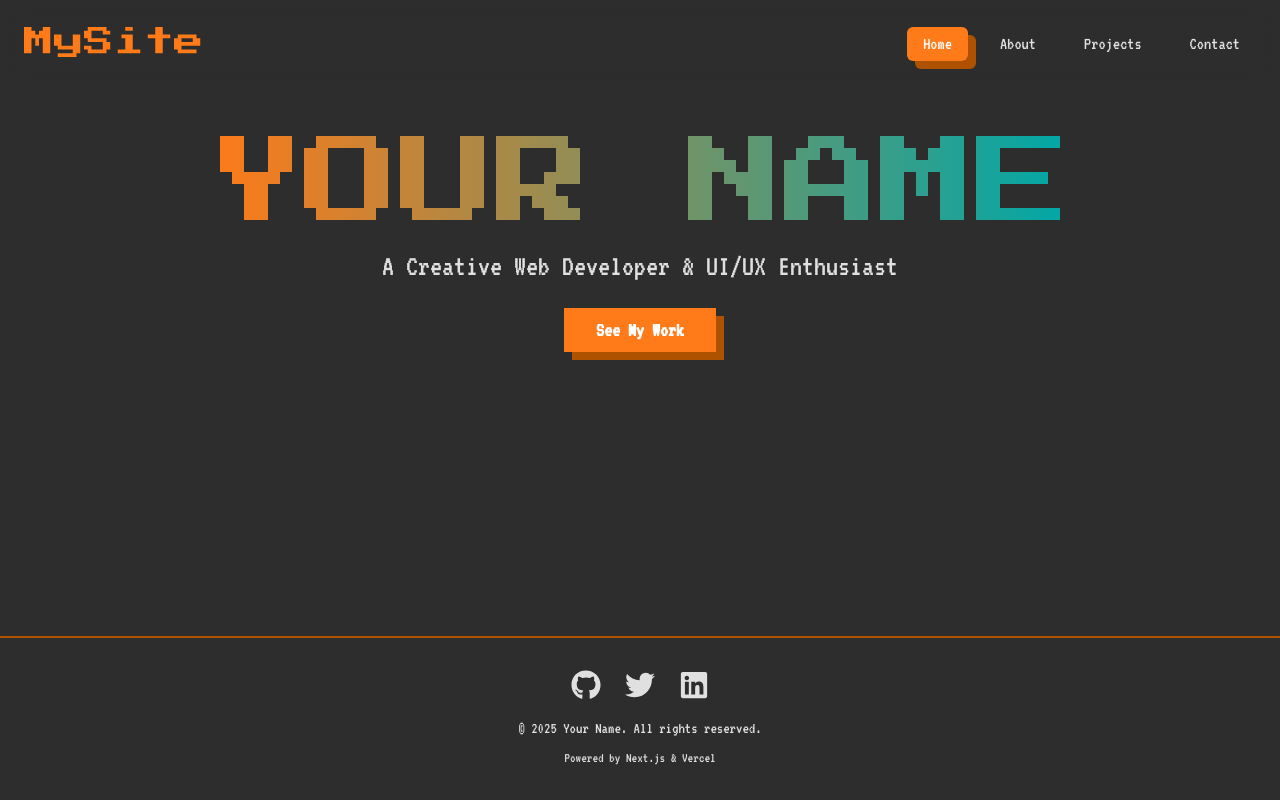
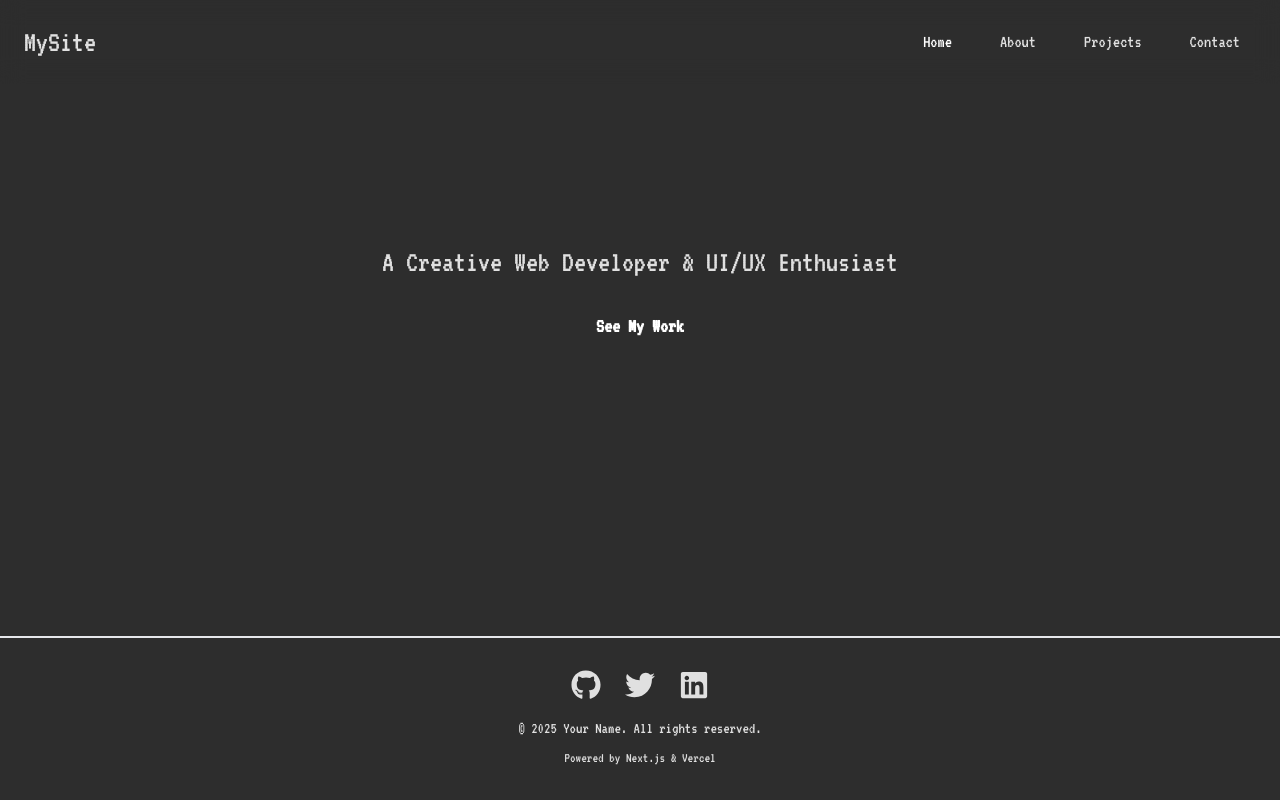
Before and after one commit to Nephyy1/nephyyv2, a Next.js app: page / in a window 1280 px wide. Built offline with nearby package versions, Linux system fonts and the light colour scheme.

Commit message:
Update tailwind.config.ts

```diff
--- a/tailwind.config.ts
+++ b/tailwind.config.ts
@@ -6,22 +6,34 @@ module.exports = {
   ],
   theme: {
     extend: {
+      fontFamily: {
+        sans: ['"Poppins"', 'sans-serif'],
+        display: ['"Orbitron"', 'sans-serif'],
+      },
       colors: {
-        'retro-bg': '#2d2d2d',
-        'retro-text': '#e0e0e0',
-        'retro-primary': '#ff7a18',
-        'retro-secondary': '#af5200',
-        'retro-accent': '#00a8a8',
+        'navy': '#0a192f',
+        'light-navy': '#112240',
+        'lightest-navy': '#233554',
+        'slate': '#8892b0',
+        'light-slate': '#a8b2d1',
+        'lightest-slate': '#ccd6f6',
+        'cyan': '#64ffda',
+        'pink': '#f57dff',
+        'purple': '#b792f9',
       },
-      fontFamily: {
-        'press-start': ['"Press Start 2P"', 'cursive'],
-        'vt323': ['"VT323"', 'monospace'],
+      backgroundImage: {
+        'gradient-radial': 'radial-gradient(var(--tw-gradient-stops))',
       },
-      boxShadow: {
-        'retro': '8px 8px 0px #af5200',
-        'retro-hover': '10px 10px 0px #ff7a18',
+      animation: {
+        'fade-in': 'fadeIn 0.5s ease-in-out',
+      },
+      keyframes: {
+        fadeIn: {
+          '0%': { opacity: '0' },
+          '100%': { opacity: '1' },
+        },
       },
     },
   },
   plugins: [],
-}
+};
```
